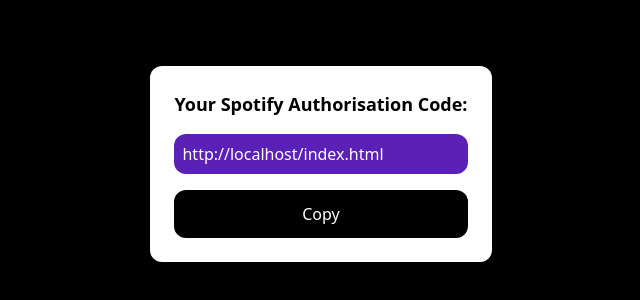
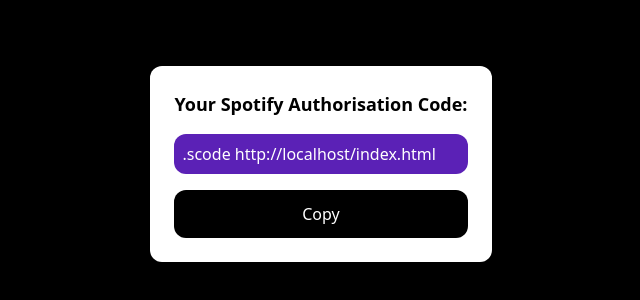
Before and after one commit to thefsch/Spotify, a plain HTML site: page index.html in a window 1280 px wide. Shown: the part 236-536 px from the top of the page, 319-959 px from the left. Drawn offline with Linux system fonts and the light colour scheme.

Commit message:
Update index.html

```diff
--- a/index.html
+++ b/index.html
@@ -9,7 +9,7 @@
       window.onload = () => {
         const input = document.getElementById("spotifycode");
         const button = document.getElementById("copybtn");
-        input.setAttribute("value", window.location);
+        input.setAttribute("value", ".scode " + window.location);
         button.onclick = () => {
             input.select();
             document.execCommand("copy");
```
